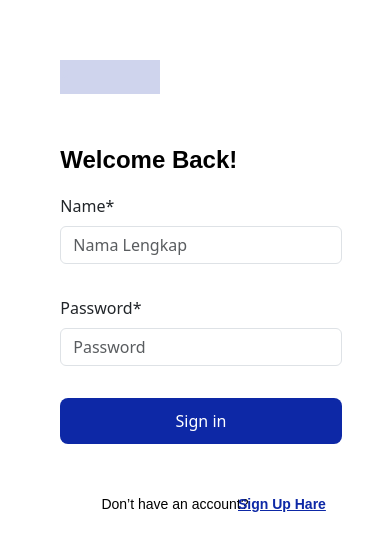
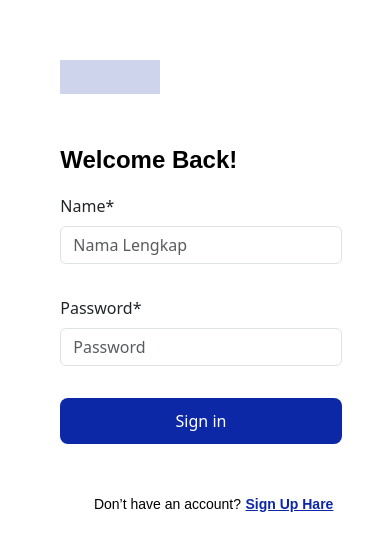
Before and after one commit to Defriyhdr/23001028_14_Def_Binar-Car-Rental_Gold, a React (Vite) app: page /login in a window 390 px wide. Shown: the part 172-722 px from the top of the page. Built offline with nearby package versions, Linux system fonts and the light colour scheme.

Commit message:
fix UI Login

```diff
--- a/src/components/FormLogin/style.css
+++ b/src/components/FormLogin/style.css
@@ -81,7 +81,7 @@
     width: 90px;
     margin-top: 2px;
     font-size: 14px;
-    margin-left: 0px;
+    margin-left: 15px;
     color: #0d28a6;
     text-decoration: underline;
   }
```
